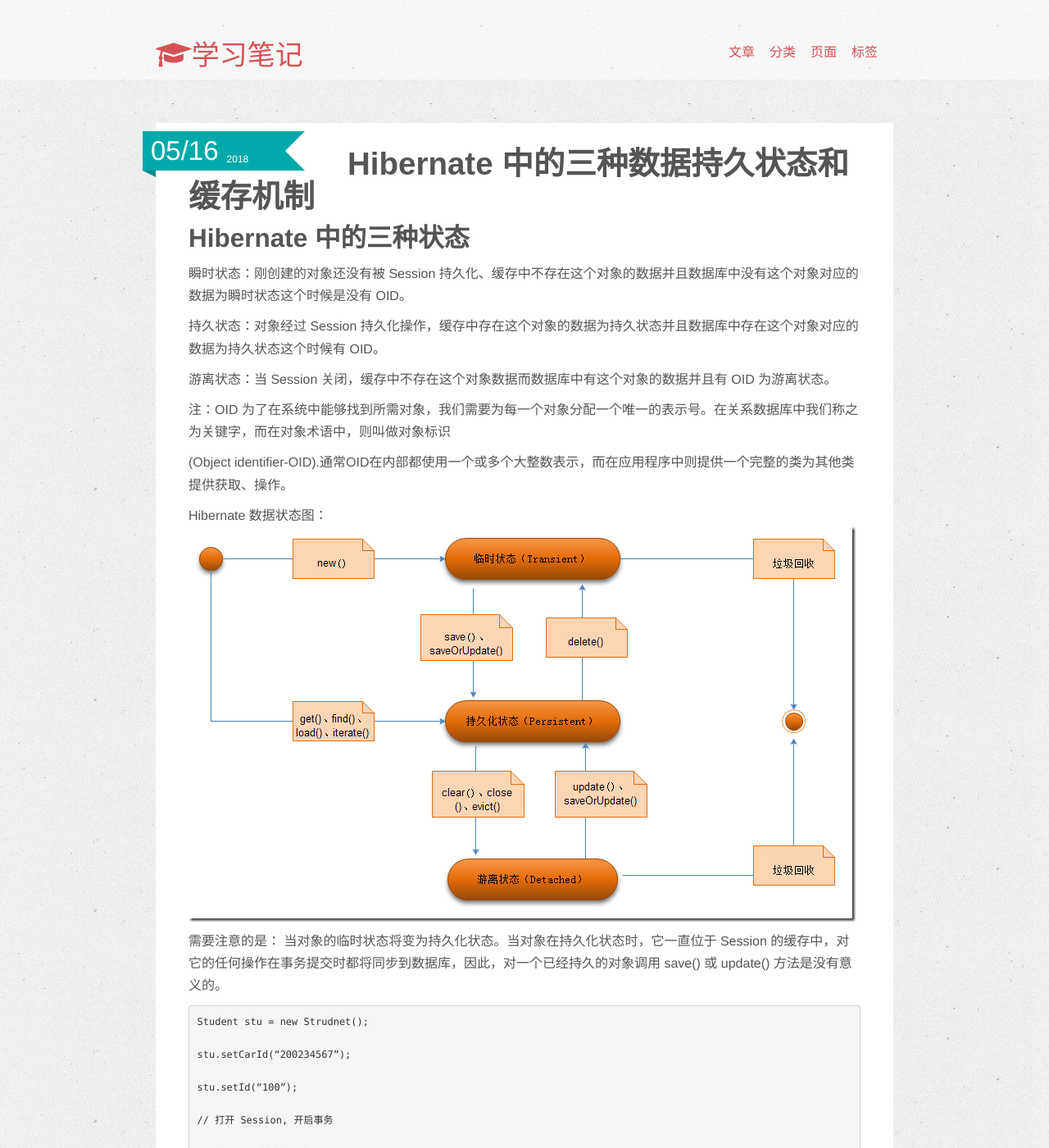
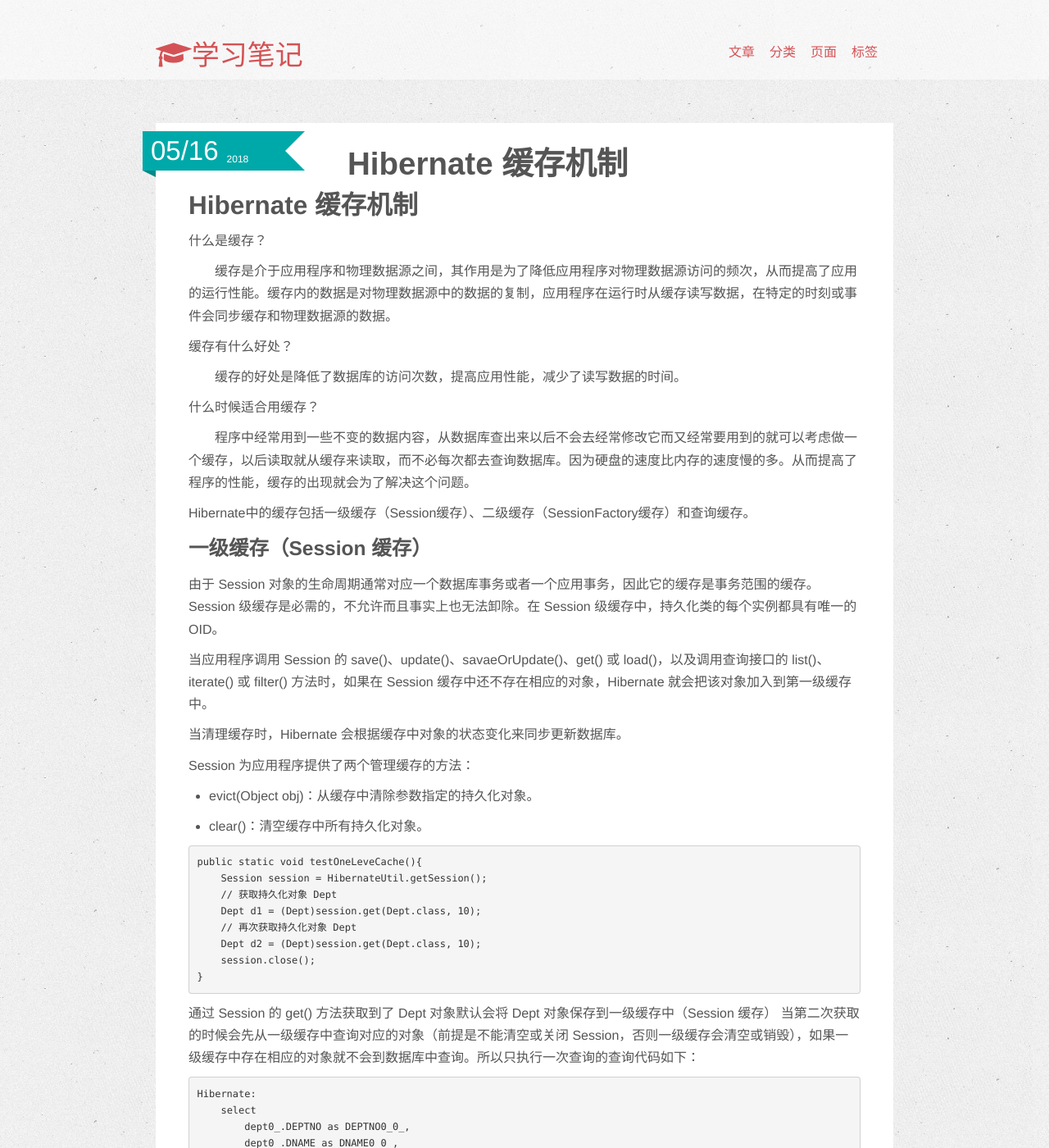
Before and after one commit to wanlp10/wuchao.github.io, a Jekyll site: the page built from _posts/hibernate/2018-05-16-Hibernate-Cache.md, in a window 1280 px wide and 1400 px high. Shown: the whole window at 82% size. Built offline with Jekyll 4.4.1, drawn with Linux system fonts in a browser that asks for light colours; nearby versions of some CDN libraries; comment, search, counter and statistics services are not loaded; some of the changed text lies outside the part shown.

````diff
--- a/_posts/java/2018-05-16-Hibernate-Cache.md
+++ b/_posts/hibernate/2018-05-16-Hibernate-Cache.md
@@ -1,53 +1,14 @@
 ---
 layout: post
-title: Hibernate 中的三种数据持久状态和缓存机制
+title: Hibernate 缓存机制
 category : [Hibernate]
 tagline: "Supporting tagline"
 tags : [Hibernate, Cache]
 ---
 {% include JB/setup %}
-# Hibernate 中的三种数据持久状态和缓存机制
+# Hibernate 缓存机制
 
 <!--break-->
-
-## Hibernate 中的三种状态
-瞬时状态：刚创建的对象还没有被 Session 持久化、缓存中不存在这个对象的数据并且数据库中没有这个对象对应的数据为瞬时状态这个时候是没有 OID。
-
-持久状态：对象经过 Session 持久化操作，缓存中存在这个对象的数据为持久状态并且数据库中存在这个对象对应的数据为持久状态这个时候有 OID。
-
-游离状态：当 Session 关闭，缓存中不存在这个对象数据而数据库中有这个对象的数据并且有 OID 为游离状态。
-
-注：OID 为了在系统中能够找到所需对象，我们需要为每一个对象分配一个唯一的表示号。在关系数据库中我们称之为关键字，而在对象术语中，则叫做对象标识
-
-(Object identifier-OID).通常OID在内部都使用一个或多个大整数表示，而在应用程序中则提供一个完整的类为其他类提供获取、操作。
-
-Hibernate 数据状态图：
-![Hibernate 数据状态图](/images/2018-05-16-hibernate-cache-status.png)
-
-需要注意的是：
-当对象的临时状态将变为持久化状态。当对象在持久化状态时，它一直位于 Session 的缓存中，对它的任何操作在事务提交时都将同步到数据库，因此，对一个已经持久的对象调用 save() 或 update() 方法是没有意义的。
-
-```
-Student stu = new Strudnet();
-
-stu.setCarId(“200234567”);
-
-stu.setId(“100”);
-
-// 打开 Session, 开启事务
-
-// 将 stu 对象持久化操作
-session.save(stu);
-
-stu.setCardId(“20076548”);
-
-// 再次对 stu 对象进行持久化操作
-session.save(stu); // 无效
-
-session.update(stu); // 无效
-
-// 提交事务，关闭 Session
-```
 
 ## Hibernate 缓存机制
 什么是缓存？
````
Also changed, not shown: _posts/hibernate/2018-05-16-Hibernate-Object-States.md (added, +98 -0 lines).
